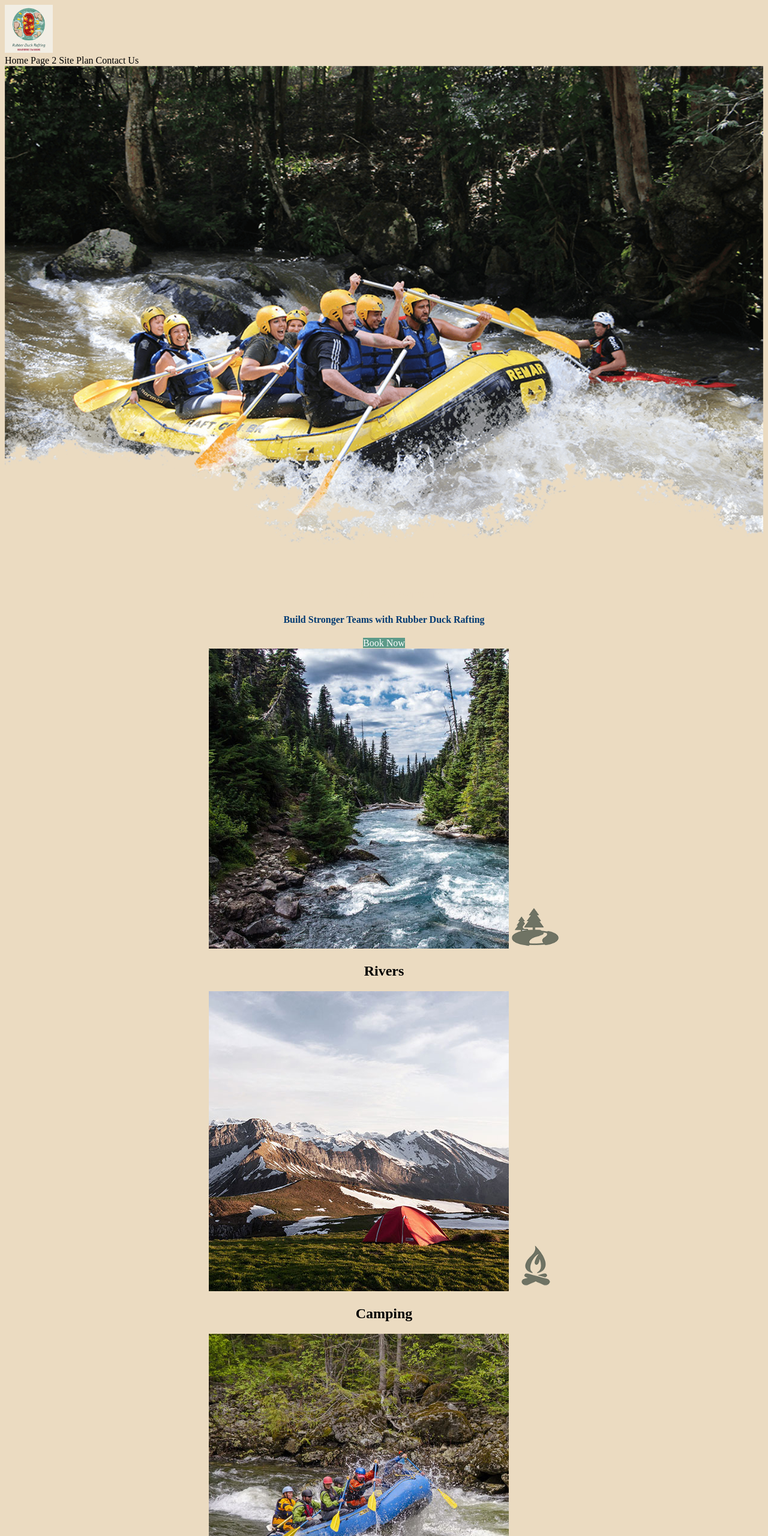
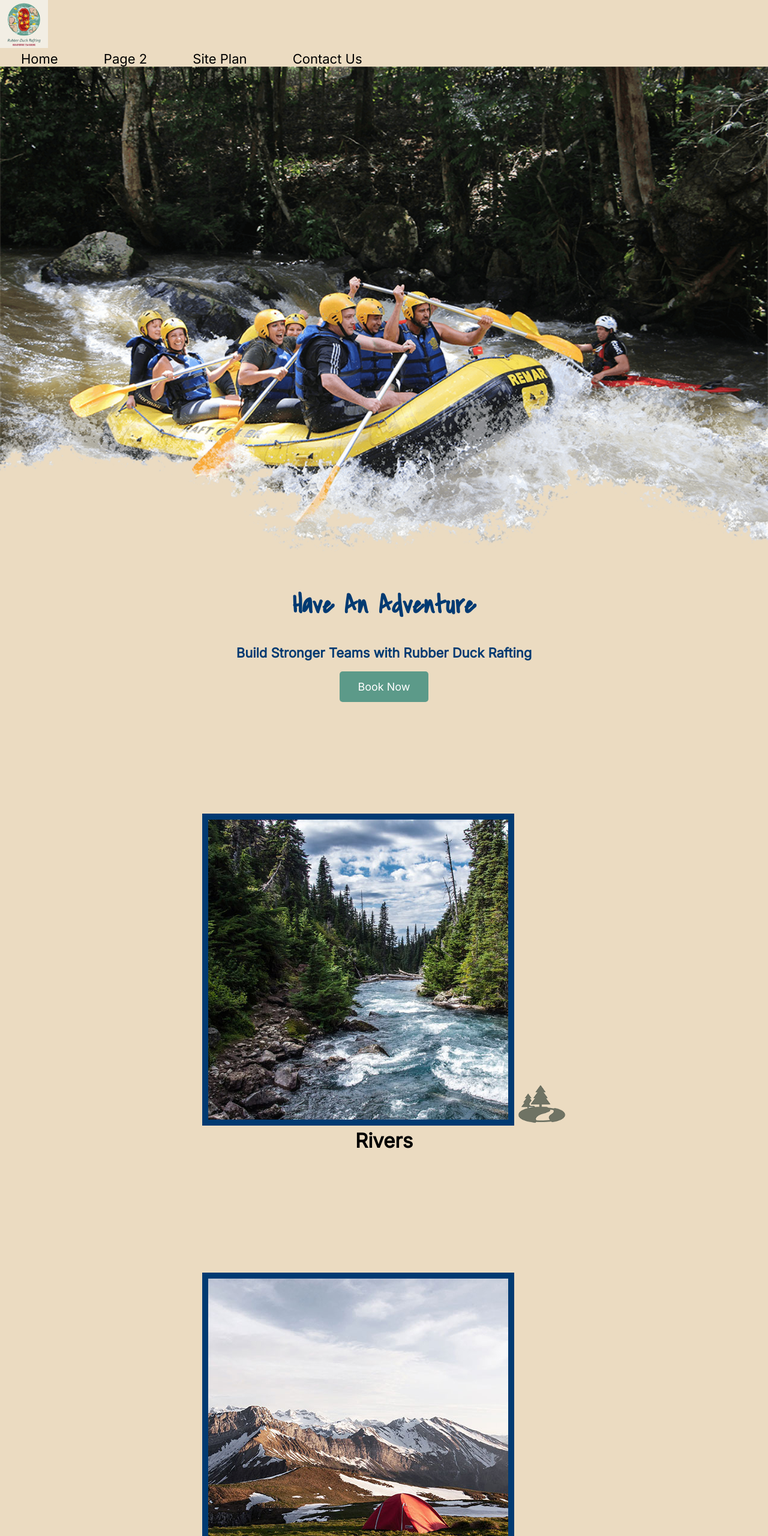
Before and after one commit to KMSspins/wdd130, a plain HTML site: page wwr/index.html in a window 1280 px wide. Shown: the top 2560 px of the page at 60% size. Drawn offline with Linux system fonts and the light colour scheme.

Commit message:
Week 5 changes

```diff
--- a/wwr/index.html
+++ b/wwr/index.html
@@ -35,7 +35,6 @@
             </section>
         </div>
         <main class="home-grid">
-
             <section class="rivers-card">
                 <img class="card-img" src="images/rivers.jpg" alt="river in forest">
                 <img class="icon" src="images/river_icon.png" alt="river icon">
@@ -50,8 +49,8 @@
                 <img class="card-img" src="images/rapids.jpg" alt="rafting boat">
                 <img class="icon" src="images/oars.png" alt="oars icon">
                 <h2>Rapids</h2>
-                <div id="background"></div>
             </section>
+            <div id="background"></div>
             <img class="mountains" src="images/mountains.jpg" alt="Misty mountains">
             <section class="msg">
                 <h2>More Than Just The Thrill</h2>
--- a/wwr/styles/style.css
+++ b/wwr/styles/style.css
@@ -1,5 +1,12 @@
+@import url('https://fonts.googleapis.com/css2?family=Covered+By+Your+Grace&family=Inter&display=swap');
+
+
 body {
     background-color: #ebdbc1;
+    font-family: Inter, Futura, serif;
+    font-size: 22px;
+    margin: 0;
+    padding: 0;
 }
 
 #content {
@@ -11,6 +18,10 @@ header {
     background-color: #ebdbc1;
 }
 
+#logo_link {
+    padding-top: 5px;
+}
+
 .logo {
     width: 80px;
 }
@@ -19,12 +30,17 @@ nav a {
     text-align: center;
     color: black;
     text-decoration: none;
+    padding: 35px;
 }
 
 nav a:hover {
     background-color: #5c9a89;
     color: white;
 }
+
+#hero {}
+
+#hero-box {}
 
 #hero-img {
     width: 100%;
@@ -35,7 +51,10 @@ nav a:hover {
 }
 
 .home-title {
-    color: #ebdbc1;
+    color: #003a72;
+    font-family: 'Covered By Your Grace', Papyrus, san-serif;
+    font-size: 2em;
+    margin-top: 10px;
 }
 
 h4 {
@@ -54,6 +73,10 @@ h4 {
     background-color: #5c9a89;
     color: white;
     text-decoration: none;
+    font-size: 18px;
+    padding: 15px 30px;
+    margin-top: 50px;
+    border-radius: 5px;
 }
 
 .book:hover {
@@ -61,12 +84,35 @@ h4 {
     color: #003a72;
 }
 
+.home-grid {}
+
 main section {
     text-align: center;
 }
 
+main section img {
+    box-sizing: border-box;
+}
+
+.card-img {
+    border: 10px solid #003a72;
+}
+
+.rivers-card {
+    margin: 200px 0;
+}
+
+.camping-card {
+    margin: 200px 0;
+}
+
+.rapids-card {
+    margin: 200px 0;
+}
+
 .icon {
     width: 80px;
+    padding-top: 10px;
 }
 
 #background {
@@ -76,20 +122,34 @@ main section {
 
 .msg {
     background-color: #8c1010;
+    list-style: none;
+    line-height: 1.5em;
+    padding: 35px;
+}
+
+h2 {
+    margin: 0;
 }
 
 .msg h2 {
     color: white;
+    font-family: 'Covered By Your Grace', Papyrus, san-serif;
 }
 
 .msg p {
     color: white;
+    font-size: .8em;
+    padding-bottom: 15px;
 }
 
 .join {
     background-color: black;
     color: white;
     text-decoration: none;
+    font-size: 18px;
+    padding: 15px 30px;
+    margin-top: 50px;
+    border-radius: 5px;
 }
 
 .join:hover {
@@ -100,6 +160,12 @@ main section {
 footer {
     background-color: #ebdbc1;
     color: #003a72;
+    padding: 25px 50px;
+    margin-top: 200px;
+}
+
+footer p {
+    font-size: 1.2em;
 }
 
 footer a {
@@ -107,14 +173,14 @@ footer a {
     text-decoration: none;
 }
 
+footer p a:hover {
+    text-decoration: underline;
+}
+
 footer a:hover {
     color: #8c1010;
 }
 
-footer p {
-    font-size: 1.2em;
+footer .social img {
+    padding-top: 15px;
 }
-
-footer p a:hover {
-    text-decoration: underline;
-}
```
